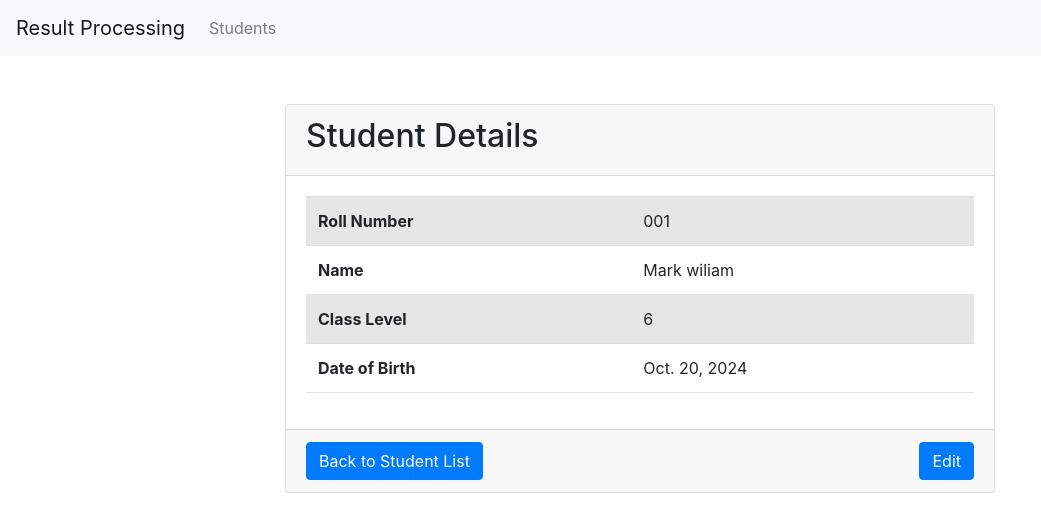
After one commit to mdmahedihassanshuvo/result_processing_system, a Django app: page /students/1/details/ in a window 1280 px wide. The commit adds this page. Shown: the top 532 px of the page, without its empty margins (0-1041 px from the left). Run offline with Django 5.2, Linux system fonts and the light colour scheme; data comes from the database, SQL or seed files in the repository; both versions use the stored data as it was after the commit; some libraries are stand-ins or nearby versions.

Commit message:
details page added

```diff
--- a/results/templates/base.html
+++ b/results/templates/base.html
@@ -4,8 +4,10 @@
 <head>
     <meta charset="UTF-8">
     <meta name="viewport" content="width=device-width, initial-scale=1.0">
-    <title>Result Processing System</title>
+    <title>{% block title %}Default Title{% endblock %}</title>
     <link rel="stylesheet" href="https://maxcdn.bootstrapcdn.com/bootstrap/4.5.2/css/bootstrap.min.css">
+    <link href="https://cdn.jsdelivr.net/npm/bootstrap@5.0.2/dist/css/bootstrap.min.css" rel="stylesheet"
+    integrity="sha384-EVSTQN3/azprG1Anm3QDgpJLIm9Nao0Yz1ztcQTwFspd3yD65VohhpuuCOmLASjC" crossorigin="anonymous">
 </head>
 
 <body>
@@ -32,6 +34,12 @@
 <script src="https://code.jquery.com/jquery-3.5.1.slim.min.js"></script>
 <script src="https://stackpath.bootstrapcdn.com/bootstrap/4.5.2/js/bootstrap.bundle.min.js"></script>
 <script src="https://cdnjs.cloudflare.com/ajax/libs/bootstrap-datepicker/1.9.0/js/bootstrap-datepicker.min.js"></script>
+<script src="https://cdn.jsdelivr.net/npm/@popperjs/core@2.9.2/dist/umd/popper.min.js"
+    integrity="sha384-IQsoLXl5PILFhosVNubq5LC7Qb9DXgDA9i+tQ8Zj3iwWAwPtgFTxbJ8NT4GN1R8p"
+    crossorigin="anonymous"></script>
+<script src="https://cdn.jsdelivr.net/npm/bootstrap@5.0.2/dist/js/bootstrap.min.js"
+    integrity="sha384-cVKIPhGWiC2Al4u+LWgxfKTRIcfu0JTxR+EQDz/bgldoEyl4H0zUF0QKbrJ0EcQF"
+    crossorigin="anonymous"></script>
 
 
 </html>
--- /dev/null
+++ b/results/templates/students/student_details.html
@@ -0,0 +1,45 @@
+{% extends 'base.html' %}
+
+{% block title %}
+Student Details
+{% endblock %}
+
+{% block content %}
+<div class="container mt-5">
+    <div class="row">
+        <div class="col-md-8 offset-md-2">
+            <div class="card">
+                <div class="card-header">
+                    <h2>Student Details</h2>
+                </div>
+                <div class="card-body">
+                    <table class="table table-striped">
+                        <tbody>
+                            <tr>
+                                <th scope="row">Roll Number</th>
+                                <td>{{ student.roll_number }}</td>
+                            </tr>
+                            <tr>
+                                <th scope="row">Name</th>
+                                <td>{{ student.name }}</td>
+                            </tr>
+                            <tr>
+                                <th scope="row">Class Level</th>
+                                <td>{{ student.class_level }}</td>
+                            </tr>
+                            <tr>
+                                <th scope="row">Date of Birth</th>
+                                <td>{{ student.date_of_birth }}</td>
+                            </tr>
+                        </tbody>
+                    </table>
+                </div>
+                <div class="card-footer d-flex justify-content-between align-items-center">
+                    <a href="{% url 'students:student-list' %}" class="btn btn-primary">Back to Student List</a>
+                    <a href="#" class="btn btn-primary">Edit</a>
+                </div>
+            </div>
+        </div>
+    </div>
+</div>
+{% endblock %}
--- a/results/urls.py
+++ b/results/urls.py
@@ -2,6 +2,7 @@ from django.urls import path
 from .views import (
     StudentCreateView,
     StudentListView,
+    StudentDetailsView,
 )
 
 app_name = "students"
@@ -10,4 +11,8 @@ urlpatterns = [
     # Student URLs
     path('', StudentListView.as_view(), name='student-list'),
     path('create/', StudentCreateView.as_view(), name='student_create'),
+    path(
+        '<int:pk>/details/', StudentDetailsView.as_view(),
+        name='student_details'
+    ),
 ]
--- a/results/views.py
+++ b/results/views.py
@@ -1,15 +1,16 @@
 # IMPORT FROM REST FRAMEWORK
-from rest_framework.generics import (
-    CreateAPIView,
-    ListAPIView
-)
+# from rest_framework.generics import (
+#     CreateAPIView,
+#     ListAPIView
+# )
 
 # IMPORT FROM DJANGO
-from django.shortcuts import render
+# from django.shortcuts import render
 from django.urls import reverse_lazy
 from django.views.generic import (
     ListView,
     CreateView,
+    DetailView,
 )
 
 # IMPORT FROM LOCAL
@@ -38,7 +39,7 @@ class StudentListView(ListView):
     context_object_name = "students"
 
     def get_queryset(self):
-        return Student.objects.all()
+        return Student.objects.all().order_by('class_level')
 
 
 class StudentCreateView(CreateView):
@@ -46,3 +47,12 @@ class StudentCreateView(CreateView):
     template_name = "students/student_form.html"
     form_class = StudentForm
     success_url = reverse_lazy("students:student-list")
+
+
+class StudentDetailsView(DetailView):
+    model = Student
+    template_name = "students/student_details.html"
+    context_object_name = "student"
+
+    def get_object(self):
+        return self.model.objects.get(pk=self.kwargs['pk'])
```
Also changed, not shown: results/templates/students/student_list.html (+7 -0 lines), db.sqlite3.
